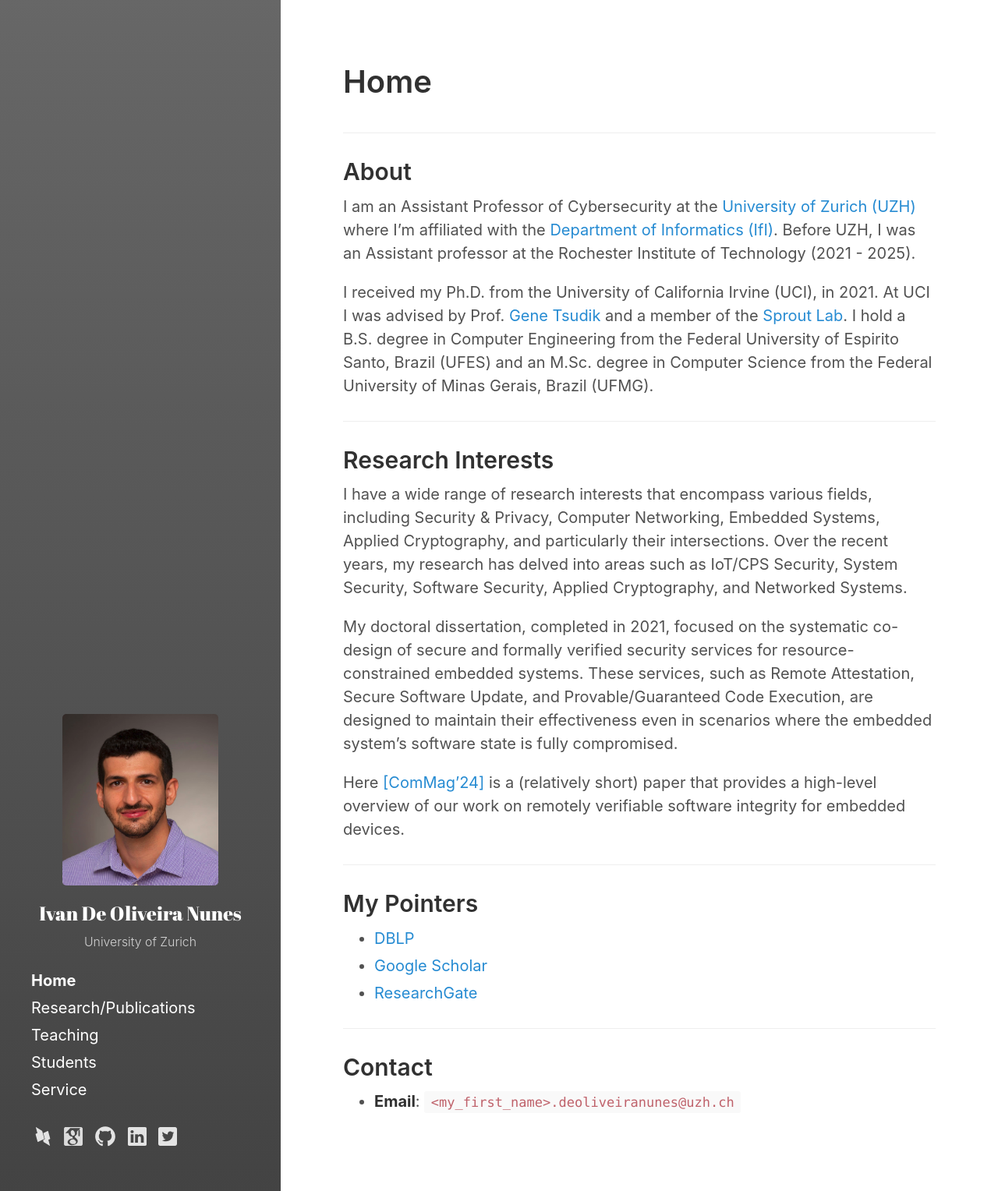
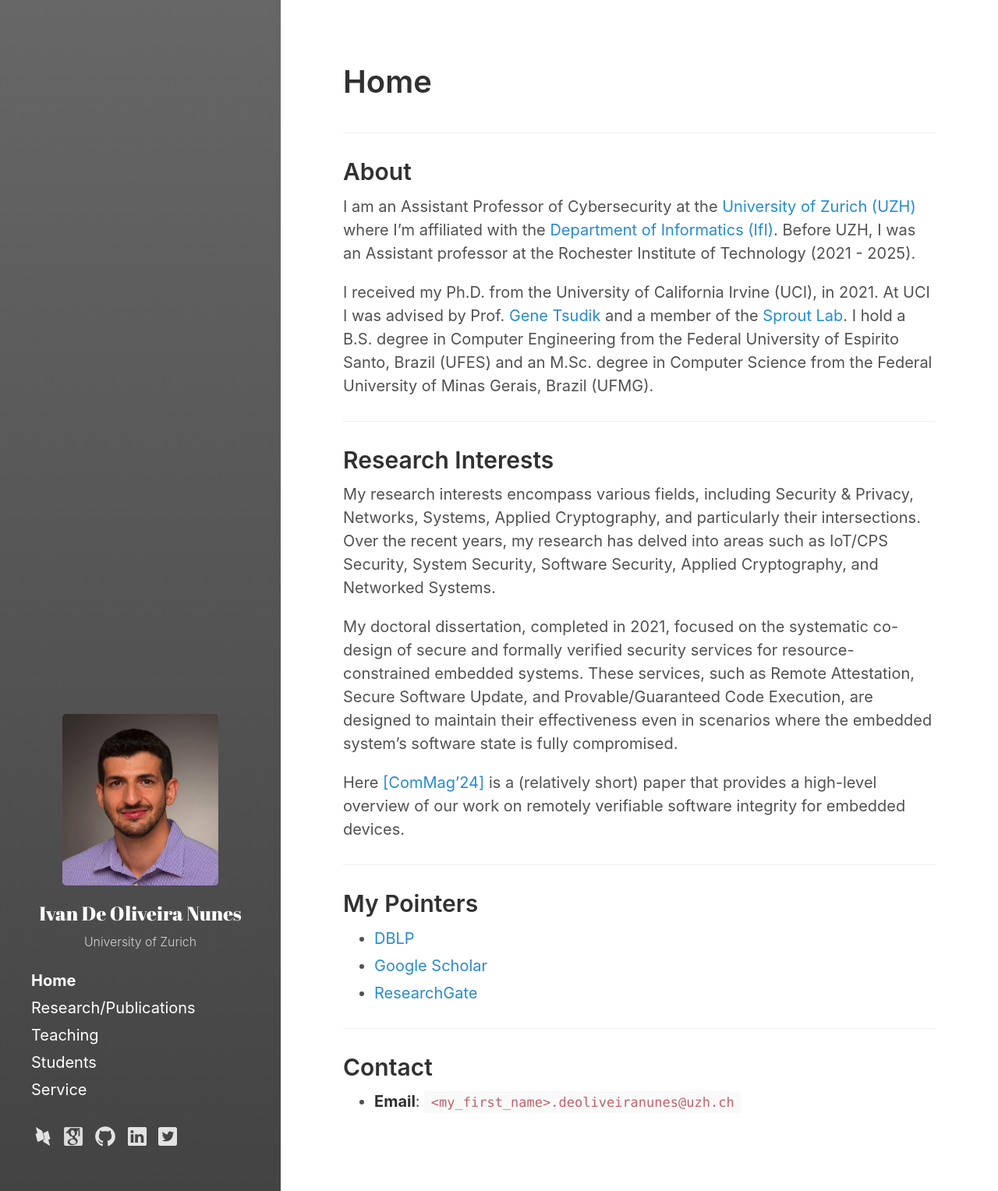
Before and after one commit to ivanolive/ivanolive.github.io, a Jekyll site: the page built from index.md, in a window 1280 px wide. Shown: the whole page at 78% size. Built offline with Jekyll 4.4.1, drawn with Linux system fonts in a browser that asks for light colours.

Commit message:
Update index.md

```diff
--- a/index.md
+++ b/index.md
@@ -17,7 +17,7 @@ ___
 
 ## Research Interests
 
-I have a wide range of research interests that encompass various fields, including Security & Privacy, Computer Networking, Embedded Systems, Applied Cryptography, and particularly their intersections. Over the recent years, my research has delved into areas such as IoT/CPS Security, System Security, Software Security, Applied Cryptography, and Networked Systems.
+My research interests encompass various fields, including Security & Privacy, Networks, Systems, Applied Cryptography, and particularly their intersections. Over the recent years, my research has delved into areas such as IoT/CPS Security, System Security, Software Security, Applied Cryptography, and Networked Systems.
 
 My doctoral dissertation, completed in 2021, focused on the systematic co-design of secure and formally verified security services for resource-constrained embedded systems. These services, such as Remote Attestation, Secure Software Update, and Provable/Guaranteed Code Execution, are designed to maintain their effectiveness even in scenarios where the embedded system's software state is fully compromised.
 
```
